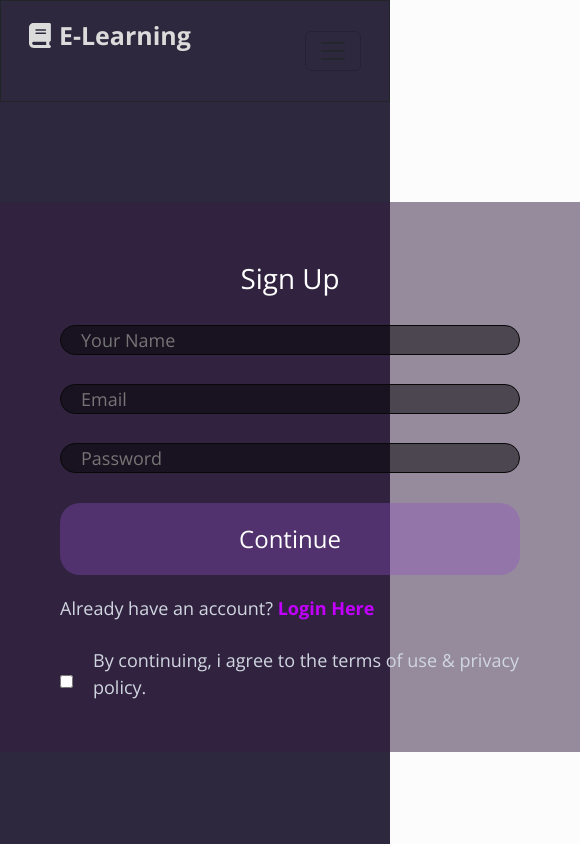
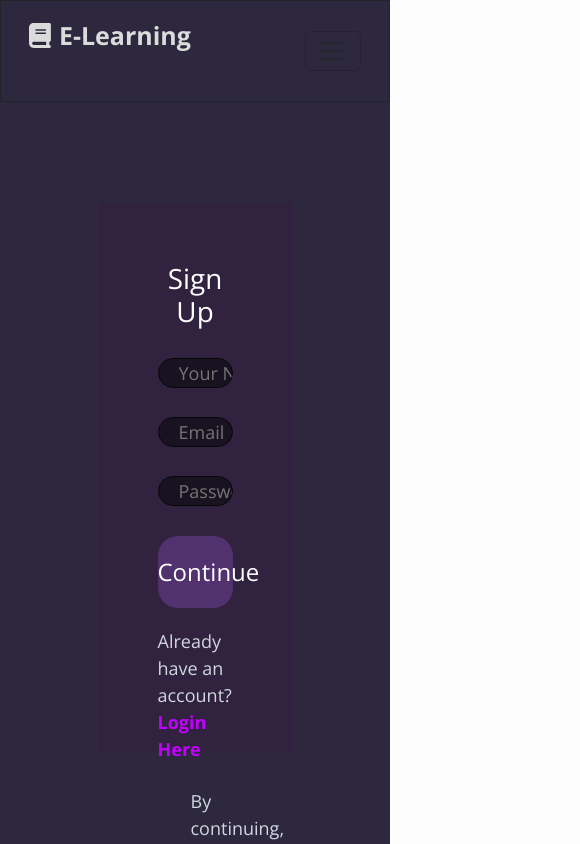
Before and after one commit to reshmaps156/React-E-Learning-App, a React (Vite) app: page /login in a window 390 px wide. Shown: the top 844 px of the page, 580 px wide, since content can reach past the window. Built offline with nearby package versions, Linux system fonts and the light colour scheme.

Commit message:
login responsive

```diff
--- a/src/components/auth/Register.jsx
+++ b/src/components/auth/Register.jsx
@@ -4,14 +4,14 @@ import { Link } from 'react-router-dom'
 
 function Register() {
   return (
-    <div className='login'>
-        <div className="login-container">
+    <div className='login w-100'>
+        <div className="login-container w-50">
             <h1>Sign In</h1>
-            <div className="login-fields">
+            <div className="login-fields w-100">
                 <input type="Email" placeholder='Email' className='text-white' />
                 <input type="password" placeholder='Password' className='text-white' />
             </div>
-            <button type='btn'>login</button>
+            <button type='button' className='w-100'>login</button>
             <p className='login-login'>Are you a new User? <Link to={'/login'} style={{textDecoration:'none'}}><span>Register</span></Link></p>
         </div>
     </div>
--- a/src/components/auth/login/Login.css
+++ b/src/components/auth/login/Login.css
@@ -1,11 +1,9 @@
 .login{
-    width: 100%;
     height: 100vh;
     padding-top: 100px;
     background: #2D283E;
 }
 .login-container{
-    width: 580px;
     height: 550px;
     background: rgba(54, 30, 67, 0.51);
     backdrop-filter:'blur(50px)';
@@ -25,7 +23,6 @@
 }
 .login-fields input{
     height: 30px;
-    width: 100%;
     padding-left: 20px;
     border: 1px solid rgb(8, 8, 8);
     background: rgba(0, 0, 0, 0.493);
@@ -34,7 +31,6 @@
     border-radius: 20px;
 }
 .login-container button{
-    width: 460px;
     height: 72px;
     color: white;
     background: rgba(143, 78, 196, 0.349);
--- a/src/components/auth/login/Login.jsx
+++ b/src/components/auth/login/Login.jsx
@@ -4,15 +4,15 @@ import { Link } from 'react-router-dom'
 
 function Login() {
   return (
-    <div className='login'>
-        <div className="login-container">
+    <div className='login w-100'>
+        <div className="login-container w-50">
             <h1>Sign Up</h1>
-            <div className="login-fields">
+            <div className="login-fields w-100">
                 <input type="text" placeholder='Your Name' className='text-white' />
                 <input type="Email" placeholder='Email' className='text-white' />
                 <input type="password" placeholder='Password' className='text-white' />
             </div>
-            <button type='btn'>Continue</button>
+            <button type='button' className='w-100'>Continue</button>
             <p className='login-login'>Already have an account? <Link to={'/register'} style={{textDecoration:'none'}}><span>Login Here</span></Link></p>
             <div className="login-agree">
                 <input type="checkbox" name="" id="" />
```
